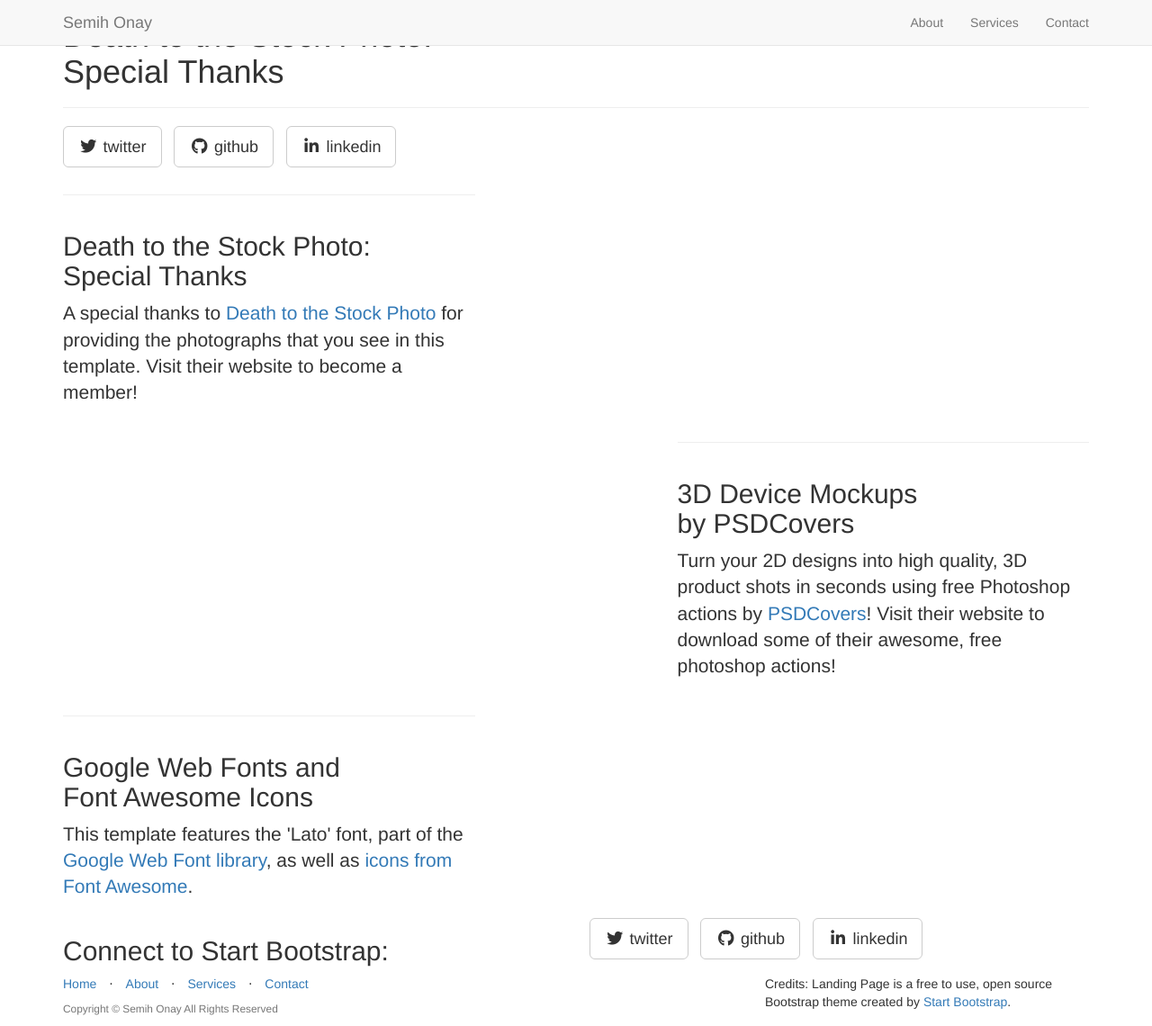
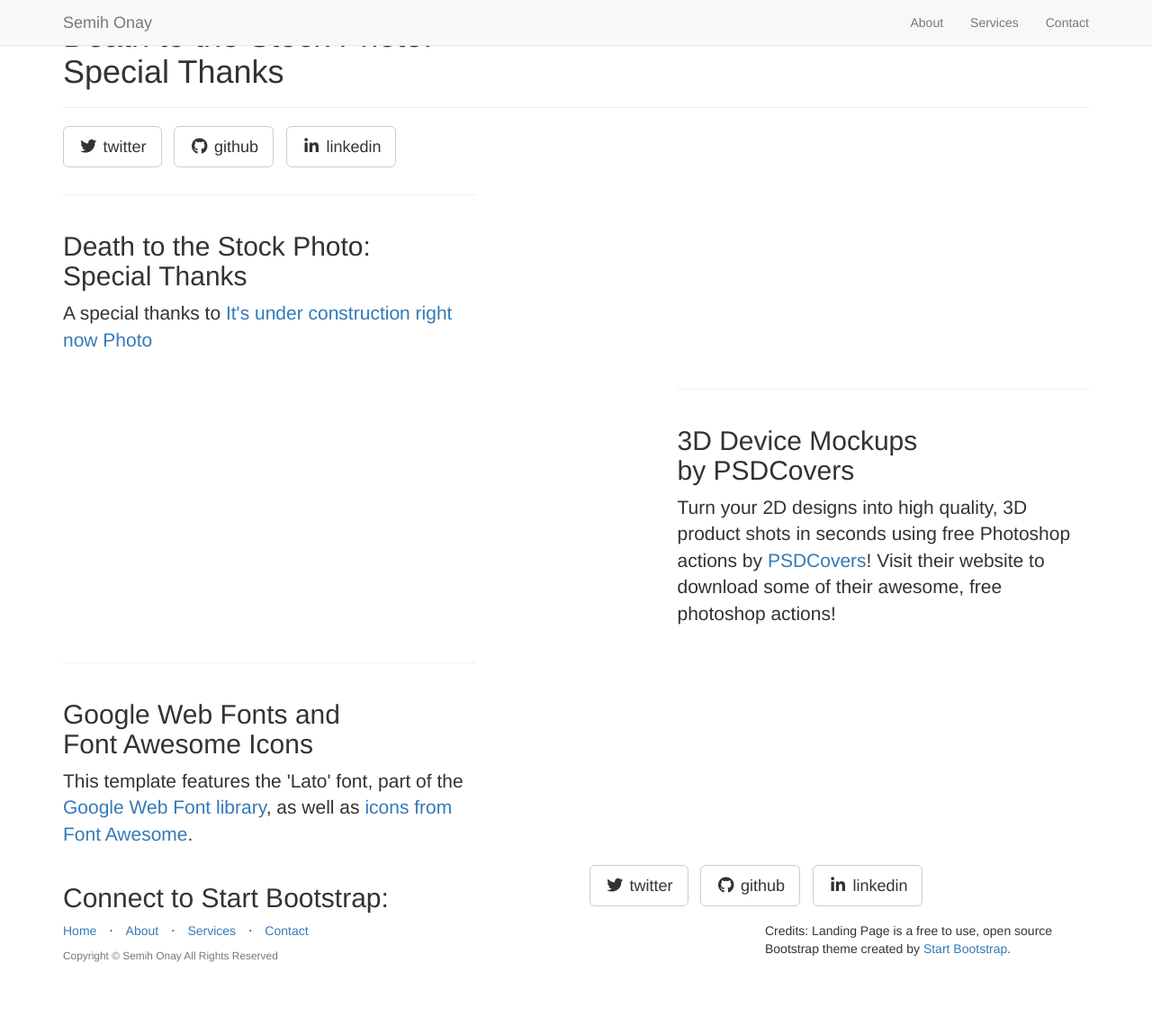
Before and after one commit to gitter-badger/semyonic.github.io, a Jekyll site: the page built from _posts/2014-09-21-services-1.markdown, in a window 1280 px wide and 1140 px high. Shown: the whole window at 90% size. Built offline with Jekyll 4.4.1, drawn with Linux system fonts in a browser that asks for light colours; nearby versions of some CDN libraries; library files that are not in the unit come from our copies.

Commit message:
Update 2014-09-21-services-1.markdown

```diff
--- a/_posts/2014-09-21-services-1.markdown
+++ b/_posts/2014-09-21-services-1.markdown
@@ -5,8 +5,7 @@
 title: Death to the Stock Photo:<br>Special Thanks
 description: |
   <p class="lead">A special thanks to <a target="_blank"
-  href="http://join.deathtothestockphoto.com/">Death to the Stock
-  Photo</a> for providing the photographs that you see in this template.
-  Visit their website to become a member!</p>
+  href="http://join.deathtothestockphoto.com/">It's under construction right now
+  Photo</a></p>
 
 ---
```
